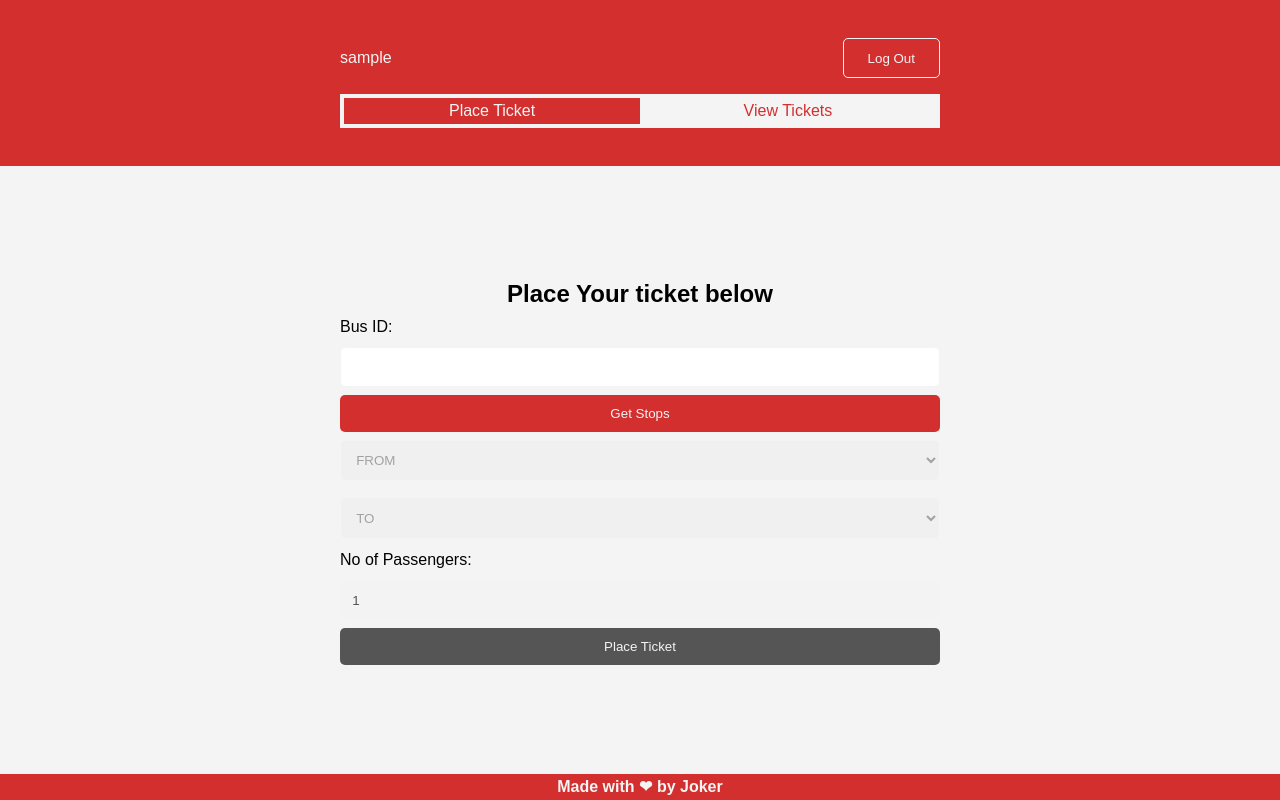
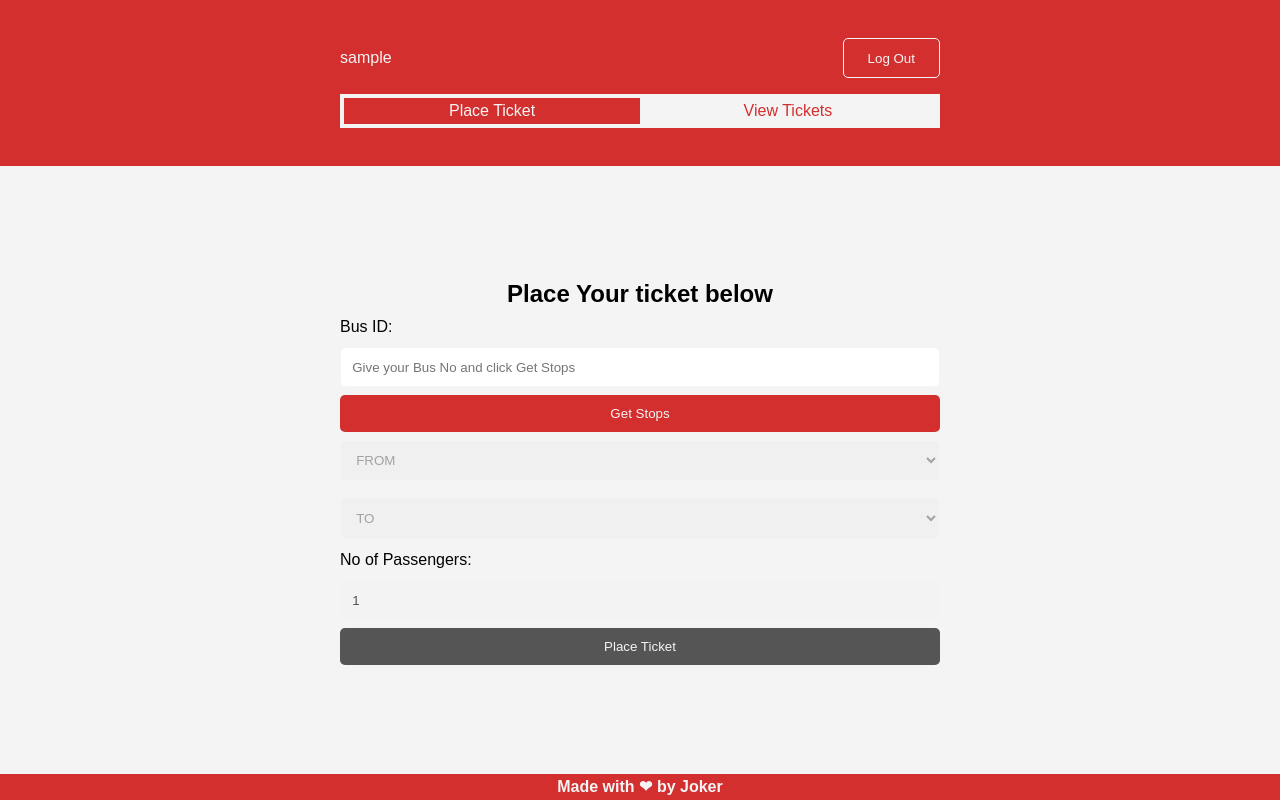
Before and after one commit to iamjoker021/CONDUCTOR_APP_FRONTEND, a React (Vite) app: page /place-ticket in a window 1280 px wide. Built offline with nearby package versions, Linux system fonts and the light colour scheme; sample sign-in values are in the browser's storage.

Commit message:
chore: Add placeholder for the BusID input

```diff
--- a/src/components/PlaceTicketBusId.jsx
+++ b/src/components/PlaceTicketBusId.jsx
@@ -68,6 +68,7 @@ const PlaceTicketBusId = () => {
                 id="busId"
                 value={busId}
                 onChange={(e) => setBusId(e.target.value)}
+                placeholder="Give your Bus No and click Get Stops"
                 required
             />
             <button onClick={handleClick} type="button">Get Stops</button>
```
